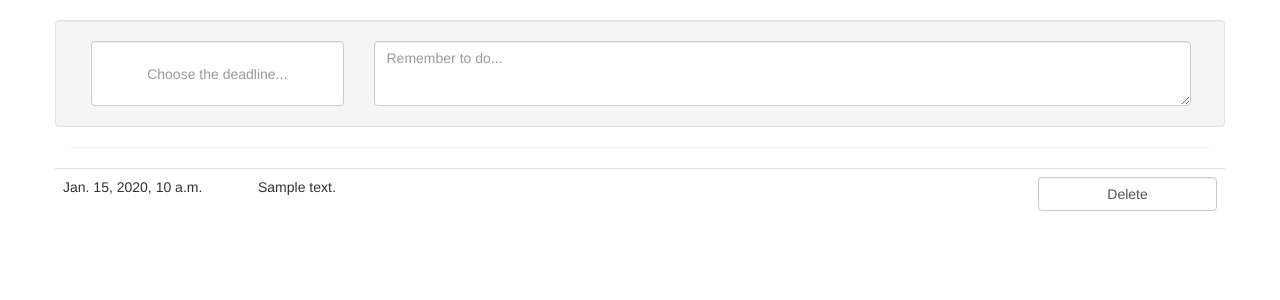
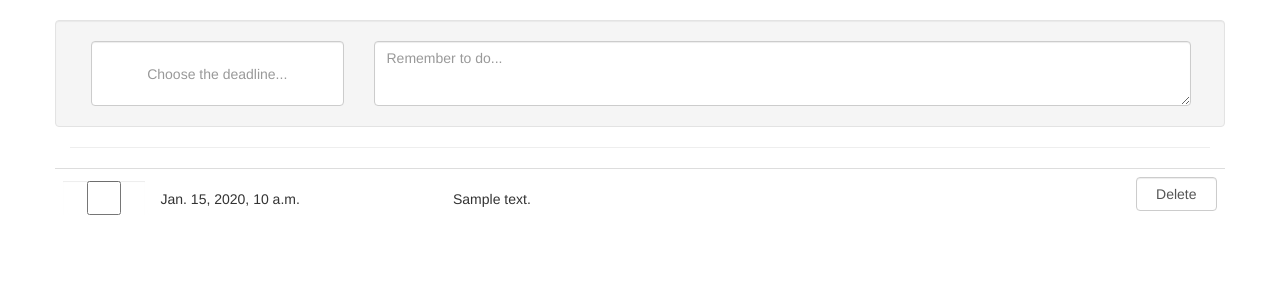
Before and after one commit to romvano/todoList, a Django app: template todo/templates/content.html in a window 1280 px wide. Shown: the part 52-352 px from the top of the page. Run offline with Django 3.2, Linux system fonts and the light colour scheme; the template is opened without the code that fills it: most values are stand-ins (such as "Sample title", 1, 10 or a date in 2020); some libraries are stand-ins or nearby versions.

Commit message:
do_undo practically done

```diff
--- a/static/css.css
+++ b/static/css.css
@@ -12,3 +12,16 @@
     width: 100%;
     margin: 1px;
 }
+
+.td-padding {
+    padding-top: 20px !important;
+}
+
+.note-overtimed {
+    color: red;
+}
+
+.note-done {
+    text-decoration: line-through !important;
+    color: gray !important;
+}
--- /dev/null
+++ b/static/js/do_undo.js
@@ -0,0 +1,17 @@
+$( function() {
+    $( 'form.js-do_undo' ).submit( function( e ) {
+        e.preventDefault();
+    } );
+    $( "input.js-do_undo" ).on( "change", function() {
+        $.ajax( {
+            url: '/list/do_undo/',
+            type: 'post',
+            data: $( this ).parent().serialize(),
+            success: function( resp ) {
+                if( resp == 0 ) {
+                    $( this ).parent().children( '.js-note' ).toggleClass( 'note-done' );
+                }
+            },
+        } );
+    } );
+} );
--- a/todo/templates/list_notes.html
+++ b/todo/templates/list_notes.html
@@ -3,19 +3,27 @@
     {% for note in note_list %}
         <table class="table">
             <tr>
-                <td class="col-md-2 td">
-                    <p class="note-{% if note.is_done %}done{% elif note.is_overtimed %}overtimed{% else %}normal{% endif %}">{{ note.deadline }}</p>
+                <td class="col-md-1">
+                    <form method="POST" class="js-do_undo">
+                        {% csrf_token %}
+                        <input type="hidden" name="do_undo" value="{{ note.pk }}" />
+                        <input type="checkbox" name="done" {% if note.is_done %}checked="true"{% endif %} class="form-control js-do_undo" />
+                    </form>
                 </td>
-                <td class="col-md-8 td-margin">
-                    <p class="note-{% if note.is_done %}done{% elif note.is_overtimed %}overtimed{% else %}normal{% endif %}">{{ note.text }}</p>
+                <td class="col-md-3 td-padding">
+                    <p class="note-{% if note.is_overtimed %}overtimed{% else %}normal{% endif %} {% if note.is_done %}note-done{% endif %} js-note">{{ note.deadline }}</p>
                 </td>
-                <td class="col-md-2 td">
+                <td class="col-md-7 td-padding">
+                    <p class="note-{% if note.is_overtimed %}overtimed{% else %}normal{% endif %} {% if note.is_done %}note-done{% endif %} js-note">{{ note.text }}</p>
+                </td>
+                <td class="col-md-1 td">
                     <form method="POST" action="delete/">
                         <input type="hidden" name="to_delete" value="{{ note.pk }}" />
                         <input type="submit" class="form-control" value="Delete" />
                     </form>
                 </td>
             </tr>
+        </table>
     {% empty %}
         <hr />
         <p class="text-center"><i>There is no notes yet.</i></p>
--- a/todo/templates/scripts.html
+++ b/todo/templates/scripts.html
@@ -5,4 +5,6 @@
     <script src="{% static 'js/jquery-ui.js' %}"></script>
     <script src="{% static 'bootstrap/js/bootstrap.min.js' %}"></script>
     <script src="{% static 'js/datepicker.js' %}"></script>
+    <script src="{% static 'js/ajax_csrf.js' %}"></script>
+    <script src="{% static 'js/do_undo.js' %}"></script>
 {% endblock scripts %}
--- a/todo/urls.py
+++ b/todo/urls.py
@@ -3,4 +3,5 @@ from . import views
 
 urlpatterns = [
     url( r'^$', views.todo, name = 'todo' ),
+    url( r'^do_undo/?$', views.do_undo, name = 'do_undo'),
 ]
```
Also changed, not shown: static/js/ajax_csrf.js (added, +36 -0 lines), todo/views.py (+17 -0 lines), db.sqlite3.
